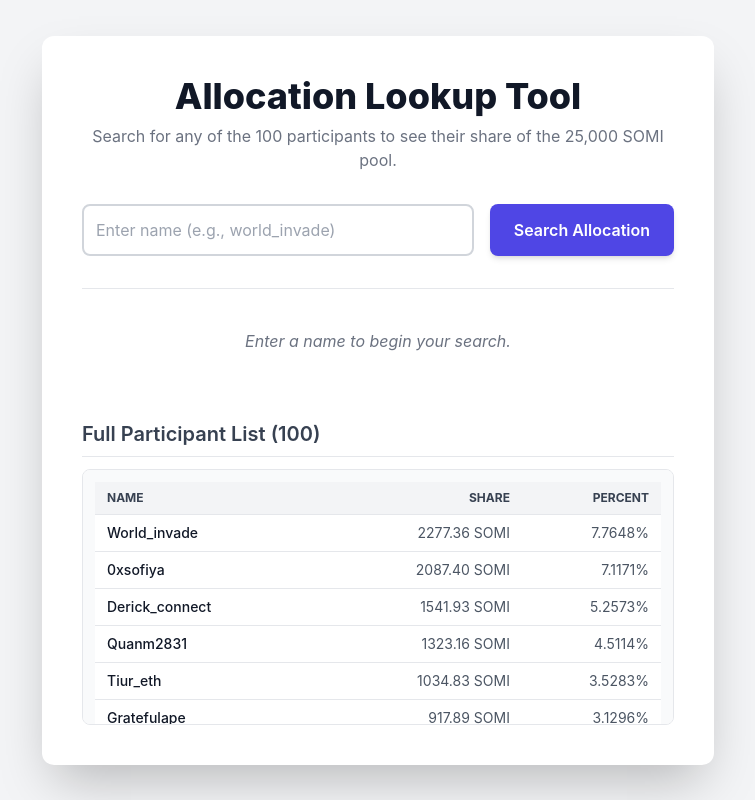
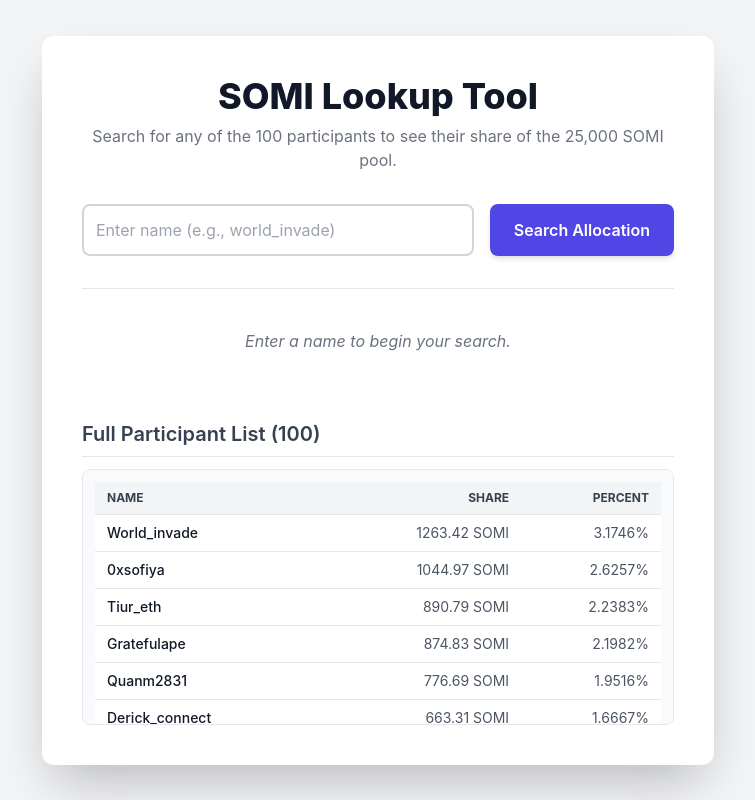
Before and after one commit to Kudabajingan/25D-Top-100-Somniayappers-Checker, a plain HTML site: page index.html in a window 1280 px wide. Shown: the whole page, without its empty margins (262-1017 px from the left). Drawn offline with nearby package versions, Linux system fonts and the light colour scheme.

Commit message:
Update index.html

```diff
--- a/index.html
+++ b/index.html
@@ -6,7 +6,6 @@
     <title>SOMI Allocation Lookup</title>
     <!-- Load Tailwind CSS -->
     <script src="https://cdn.tailwindcss.com"></script>
-    <!-- Configure Tailwind for Inter font and custom styling -->
     <script>
         tailwind.config = {
             theme: {
@@ -25,7 +24,6 @@
         }
     </script>
     <style>
-        /* Custom scrollbar for better aesthetics */
         .custom-scrollbar::-webkit-scrollbar {
             width: 8px;
         }
@@ -42,7 +40,7 @@
 
     <div class="w-full max-w-2xl bg-card-bg p-8 md:p-10 rounded-xl shadow-2xl space-y-8">
         <header class="text-center">
-            <h1 class="text-3xl md:text-4xl font-extrabold text-gray-900 mb-2">Allocation Lookup Tool</h1>
+            <h1 class="text-3xl md:text-4xl font-extrabold text-gray-900 mb-2">SOMI Lookup Tool</h1>
             <p class="text-gray-500">Search for any of the 100 participants to see their share of the 25,000 SOMI pool.</p>
         </header>
 
@@ -63,13 +61,10 @@
                 <h2 class="text-2xl font-bold text-gray-700">Allocation for <span id="outputName" class="text-primary"></span>:</h2>
 
                 <div class="grid grid-cols-2 gap-4 text-center">
-                    <!-- Share Amount Card -->
                     <div class="bg-blue-50 p-4 rounded-xl shadow-lg border-b-4 border-secondary">
                         <p class="text-sm font-medium text-gray-500">Share Amount</p>
                         <p id="outputShare" class="text-3xl font-extrabold text-secondary mt-1">0.00 SOMI</p>
                     </div>
-
-                    <!-- Percentage Card -->
                     <div class="bg-green-50 p-4 rounded-xl shadow-lg border-b-4 border-green-500">
                         <p class="text-sm font-medium text-gray-500">Percentage</p>
                         <p id="outputPercent" class="text-3xl font-extrabold text-green-600 mt-1">0.00%</p>
@@ -77,128 +72,123 @@
                 </div>
             </div>
 
-            <!-- Initial/Error Message -->
             <div id="messageOutput" class="text-center p-4">
                 <p class="text-gray-500 italic">Enter a name to begin your search.</p>
             </div>
         </div>
 
-        <!-- Full List Display -->
         <div class="mt-8">
             <h3 class="text-xl font-semibold text-gray-700 mb-3 border-b pb-2">Full Participant List (100)</h3>
             <div id="listContainer" class="h-64 overflow-y-scroll custom-scrollbar bg-gray-50 rounded-lg p-3 border">
-                <!-- List will be populated by JS -->
             </div>
         </div>
     </div>
 
     <script>
-        // --- DATASET: Updated for 25,000 SOMI reward pool ---
         const ALLOCATIONS = {
-          "world_invade": { "percent": "7.7648%", "share": 2277.36 },
-          "0xsofiya": { "percent": "7.1171%", "share": 2087.4 },
-          "derick_connect": { "percent": "5.2573%", "share": 1541.93 },
-          "quanm2831": { "percent": "4.5114%", "share": 1323.16 },
-          "tiur_eth": { "percent": "3.5283%", "share": 1034.83 },
-          "gratefulape": { "percent": "3.1296%", "share": 917.89 },
-          "elphie_l": { "percent": "2.8401%", "share": 832.98 },
-          "kaitoxbt": { "percent": "2.3697%", "share": 695.02 },
-          "kudabajingan": { "percent": "2.3517%", "share": 689.74 },
-          "drew589_eth": { "percent": "2.3286%", "share": 682.96 },
-          "litethex": { "percent": "1.8472%", "share": 541.77 },
-          "blocktvbee": { "percent": "1.8118%", "share": 531.38 },
-          "mbexbt": { "percent": "1.6996%", "share": 498.48 },
-          "ericclfung": { "percent": "1.6822%", "share": 493.38 },
-          "promisegamefi": { "percent": "1.6059%", "share": 471.0 },
-          "nojeeet": { "percent": "1.4319%", "share": 419.96 },
-          "evilhai88": { "percent": "1.3896%", "share": 407.56 },
-          "layerle0": { "percent": "1.3244%", "share": 388.43 },
-          "museowunsaram": { "percent": "1.2385%", "share": 363.24 },
-          "kiksman_": { "percent": "1.2361%", "share": 362.54 },
-          "unbothered9000": { "percent": "1.2273%", "share": 359.96 },
-          "timon_nick": { "percent": "1.2208%", "share": 358.05 },
-          "web3_tree": { "percent": "1.2073%", "share": 354.1 },
-          "imenlikovaog": { "percent": "1.1291%", "share": 331.15 },
-          "ausbro80": { "percent": "1.0207%", "share": 299.36 },
-          "0x_empire": { "percent": "0.8996%", "share": 263.84 },
-          "cherrycoco_6468": { "percent": "0.8807%", "share": 258.3 },
-          "cjay_btc": { "percent": "0.8700%", "share": 255.16 },
-          "carlxbt": { "percent": "0.8223%", "share": 241.17 },
-          "jife790": { "percent": "0.8016%", "share": 235.1 },
-          "artificialsham1": { "percent": "0.7612%", "share": 223.25 },
-          "vikking0909": { "percent": "0.7585%", "share": 222.46 },
-          "nftkira_kr": { "percent": "0.7436%", "share": 218.1 },
-          "0xbandal": { "percent": "0.7164%", "share": 210.12 },
-          "mr_samuel01": { "percent": "0.7148%", "share": 209.65 },
-          "thevput": { "percent": "0.7053%", "share": 206.86 },
-          "otishieu": { "percent": "0.6752%", "share": 198.03 },
-          "big_brosless": { "percent": "0.6369%", "share": 186.8 },
-          "kingcrypt_": { "percent": "0.4982%", "share": 146.12 },
-          "vothaithinh102": { "percent": "0.4945%", "share": 145.03 },
-          "zsombor_gulyas": { "percent": "0.4830%", "share": 141.66 },
-          "ronaldomen4691": { "percent": "0.4742%", "share": 139.08 },
-          "0xrimas": { "percent": "0.4683%", "share": 137.35 },
-          "zarafatoluu": { "percent": "0.4667%", "share": 136.88 },
-          "cliff3verse": { "percent": "0.4595%", "share": 134.77 },
-          "faruuq_1": { "percent": "0.4482%", "share": 131.45 },
-          "jpegbeekind": { "percent": "0.4248%", "share": 124.59 },
-          "zeenatweb3": { "percent": "0.3852%", "share": 112.98 },
-          "winnercfc60702": { "percent": "0.3484%", "share": 102.18 },
-          "sheikhsilicon": { "percent": "0.3461%", "share": 101.51 },
-          "cryptohubrd": { "percent": "0.3448%", "share": 101.13 },
-          "crazino87": { "percent": "0.3289%", "share": 96.46 },
-          "wave_jnr": { "percent": "0.3218%", "share": 94.38 },
-          "balt_ik": { "percent": "0.3204%", "share": 93.97 },
-          "kimgordong": { "percent": "0.3082%", "share": 90.39 },
-          "trong_hatachi": { "percent": "0.3059%", "share": 89.72 },
-          "0xrohitz": { "percent": "0.3004%", "share": 88.1 },
-          "mosolovale98427": { "percent": "0.2925%", "share": 85.79 },
-          "elvin82el": { "percent": "0.2906%", "share": 85.23 },
-          "anderoath": { "percent": "0.2676%", "share": 78.48 },
-          "andrewvas001": { "percent": "0.2432%", "share": 71.33 },
-          "hyder_nft": { "percent": "0.2418%", "share": 70.92 },
-          "calc_guy": { "percent": "0.2235%", "share": 65.55 },
-          "bmaplmj": { "percent": "0.2220%", "share": 65.11 },
-          "defiholic": { "percent": "0.2208%", "share": 64.76 },
-          "bluekvx": { "percent": "0.2170%", "share": 63.64 },
-          "vietcong6868": { "percent": "0.2167%", "share": 63.56 },
-          "treazweb3": { "percent": "0.2162%", "share": 63.41 },
-          "dutuchcryp15": { "percent": "0.2028%", "share": 59.48 },
-          "kolcent": { "percent": "0.1935%", "share": 56.75 },
-          "duongdong_leka": { "percent": "0.1519%", "share": 44.55 },
-          "trunglion_x": { "percent": "0.1500%", "share": 43.99 },
-          "alex394959": { "percent": "0.1487%", "share": 43.61 },
-          "tuyendevt": { "percent": "0.1368%", "share": 40.12 },
-          "top_crypto_nft": { "percent": "0.1354%", "share": 39.71 },
-          "cryptolorenzo2k": { "percent": "0.1343%", "share": 39.39 },
-          "xakerneo1": { "percent": "0.1138%", "share": 33.38 },
-          "chappie1409": { "percent": "0.1016%", "share": 29.79 },
-          "vasyl_khlibko": { "percent": "0.0989%", "share": 29.0 },
-          "angelclaw": { "percent": "0.0950%", "share": 27.86 },
-          "vmhoangit1408": { "percent": "0.0903%", "share": 26.48 },
-          "softlink__": { "percent": "0.0837%", "share": 24.55 },
-          "choi_bn": { "percent": "0.0824%", "share": 24.17 },
-          "kosmosgr175": { "percent": "0.0788%", "share": 23.11 },
-          "zeno_saputr": { "percent": "0.0725%", "share": 21.26 },
-          "hyperxoscar": { "percent": "0.0711%", "share": 20.85 },
-          "kabirpoet": { "percent": "0.0704%", "share": 20.65 },
-          "enejitrust": { "percent": "0.0689%", "share": 20.21 },
-          "marcosimonetti8": { "percent": "0.0680%", "share": 19.94 },
-          "riddlerthecat": { "percent": "0.0669%", "share": 19.62 },
-          "ahmedhaq01": { "percent": "0.0655%", "share": 19.21 },
-          "ajah_elube": { "percent": "0.0650%", "share": 19.06 },
-          "fromnessx": { "percent": "0.0637%", "share": 18.68 },
-          "bnvnaz65175": { "percent": "0.0465%", "share": 13.64 },
-          "ayanahmed83": { "percent": "0.0333%", "share": 9.77 },
-          "vutunglam29": { "percent": "0.0289%", "share": 8.48 },
-          "lovaniceth": { "percent": "0.0272%", "share": 7.98 },
-          "qimahofweb3": { "percent": "0.0247%", "share": 7.24 },
-          "cybergrek": { "percent": "0.0167%", "share": 4.9 },
-          "truonggiangle99": { "percent": "0.0152%", "share": 4.46 }
+          "world_invade": { "percent": "3.1746%", "share": 1263.42 },
+          "0xsofiya": { "percent": "2.6257%", "share": 1044.97 },
+          "tiur_eth": { "percent": "2.2383%", "share": 890.79 },
+          "gratefulape": { "percent": "2.1982%", "share": 874.83 },
+          "quanm2831": { "percent": "1.9516%", "share": 776.69 },
+          "derick_connect": { "percent": "1.6667%", "share": 663.31 },
+          "kaitoxbt": { "percent": "1.4836%", "share": 590.44 },
+          "ffvv1211": { "percent": "1.4412%", "share": 573.57 },
+          "elphie_l": { "percent": "1.4330%", "share": 570.31 },
+          "kudabajingan": { "percent": "1.3936%", "share": 554.63 },
+          "ericclfung": { "percent": "1.3864%", "share": 551.76 },
+          "jgonzalezferrer": { "percent": "1.3855%", "share": 551.4 },
+          "museowunsaram": { "percent": "1.2855%", "share": 511.6 },
+          "mbexbt": { "percent": "1.1510%", "share": 458.07 },
+          "evilhai88": { "percent": "1.1450%", "share": 455.68 },
+          "kiksman_": { "percent": "1.1396%", "share": 453.53 },
+          "jundokaito": { "percent": "1.0339%", "share": 411.47 },
+          "unbothered9000": { "percent": "0.9605%", "share": 382.26 },
+          "timon_nick": { "percent": "0.8513%", "share": 338.8 },
+          "promisegamefi": { "percent": "0.8479%", "share": 337.44 },
+          "jife790": { "percent": "0.8313%", "share": 330.84 },
+          "crazino87": { "percent": "0.8229%", "share": 327.5 },
+          "litethex": { "percent": "0.8092%", "share": 322.05 },
+          "mr_samuel01": { "percent": "0.8051%", "share": 320.41 },
+          "dreweth": { "percent": "0.7543%", "share": 300.2 },
+          "teaonax": { "percent": "0.7323%", "share": 291.44 },
+          "elvin82el": { "percent": "0.7274%", "share": 289.49 },
+          "layerle0": { "percent": "0.6949%", "share": 276.55 },
+          "favochino23": { "percent": "0.6116%", "share": 243.4 },
+          "jpegbeekind": { "percent": "0.5827%", "share": 231.9 },
+          "imenlikovaog": { "percent": "0.5718%", "share": 227.56 },
+          "cjay_btc": { "percent": "0.5606%", "share": 223.1 },
+          "seongmoolee": { "percent": "0.5536%", "share": 220.32 },
+          "desola__xn": { "percent": "0.5507%", "share": 219.17 },
+          "vikking0909": { "percent": "0.5464%", "share": 217.46 },
+          "tessweb3_": { "percent": "0.5354%", "share": 213.08 },
+          "0x_empire": { "percent": "0.5231%", "share": 208.18 },
+          "toylan20": { "percent": "0.5113%", "share": 203.49 },
+          "nojeeet": { "percent": "0.5111%", "share": 203.41 },
+          "blocktvbee": { "percent": "0.5010%", "share": 199.39 },
+          "thanistarr": { "percent": "0.4983%", "share": 198.31 },
+          "teaonchain": { "percent": "0.4870%", "share": 193.82 },
+          "faruuq_1": { "percent": "0.4716%", "share": 187.69 },
+          "zeenatweb3": { "percent": "0.4690%", "share": 186.65 },
+          "hyder_nft": { "percent": "0.4665%", "share": 185.66 },
+          "akiraryukyu": { "percent": "0.4592%", "share": 182.75 },
+          "otishieu": { "percent": "0.4365%", "share": 173.72 },
+          "carlxbt": { "percent": "0.4178%", "share": 166.28 },
+          "andrewvas001": { "percent": "0.4155%", "share": 165.36 },
+          "vietcong6868": { "percent": "0.4150%", "share": 165.16 },
+          "cliff3verse": { "percent": "0.4078%", "share": 162.3 },
+          "kingcrypt_": { "percent": "0.4032%", "share": 160.47 },
+          "fromnessx": { "percent": "0.4000%", "share": 159.19 },
+          "ayanahmed83": { "percent": "0.3957%", "share": 157.48 },
+          "zarafatoluu": { "percent": "0.3708%", "share": 147.57 },
+          "enejitrust": { "percent": "0.3702%", "share": 147.33 },
+          "artificialsham1": { "percent": "0.3688%", "share": 146.77 },
+          "gamingwithives": { "percent": "0.3676%", "share": 146.3 },
+          "top_crypto_nft": { "percent": "0.3624%", "share": 144.23 },
+          "yax_republic": { "percent": "0.3612%", "share": 143.75 },
+          "ardemorla": { "percent": "0.3601%", "share": 143.31 },
+          "fair005_art": { "percent": "0.3571%", "share": 142.12 },
+          "heistruthx": { "percent": "0.3542%", "share": 140.96 },
+          "jude_malak": { "percent": "0.3518%", "share": 140.01 },
+          "only1beniory": { "percent": "0.3444%", "share": 137.06 },
+          "djemmm_eth": { "percent": "0.3427%", "share": 136.39 },
+          "vasyl_khlibko": { "percent": "0.3420%", "share": 136.11 },
+          "xakerneo1": { "percent": "0.3411%", "share": 135.75 },
+          "web3_tree": { "percent": "0.3338%", "share": 132.85 },
+          "duongdong_leka": { "percent": "0.3282%", "share": 130.62 },
+          "thevput": { "percent": "0.3136%", "share": 124.81 },
+          "axe9505": { "percent": "0.2991%", "share": 119.04 },
+          "0xrimas": { "percent": "0.2988%", "share": 118.92 },
+          "the_whisper_er": { "percent": "0.2966%", "share": 118.04 },
+          "haiman_r": { "percent": "0.2933%", "share": 116.73 },
+          "balt_ik": { "percent": "0.2885%", "share": 114.82 },
+          "big_brosless": { "percent": "0.2876%", "share": 114.46 },
+          "bnvnaz65175": { "percent": "0.2850%", "share": 113.42 },
+          "ausbro80": { "percent": "0.2842%", "share": 113.11 },
+          "trucnguyen1409": { "percent": "0.2756%", "share": 109.68 },
+          "0xfarmed": { "percent": "0.2722%", "share": 108.33 },
+          "mosolovale98427": { "percent": "0.2569%", "share": 102.24 },
+          "riddlerthecat": { "percent": "0.2550%", "share": 101.48 },
+          "lovaniceth": { "percent": "0.2494%", "share": 99.26 },
+          "cherrycoco_6468": { "percent": "0.2435%", "share": 96.91 },
+          "kolcent": { "percent": "0.2435%", "share": 96.91 },
+          "ronaldomen4691": { "percent": "0.2340%", "share": 93.13 },
+          "zeno_saputr": { "percent": "0.2323%", "share": 92.45 },
+          "avarinjung": { "percent": "0.2310%", "share": 91.93 },
+          "cryptohubrd": { "percent": "0.2294%", "share": 91.3 },
+          "yappmasterdt": { "percent": "0.2284%", "share": 90.9 },
+          "karn_bored": { "percent": "0.2245%", "share": 89.35 },
+          "itskkoma": { "percent": "0.2170%", "share": 86.36 },
+          "netobliss_web3": { "percent": "0.2149%", "share": 85.53 },
+          "tuyendevt": { "percent": "0.2112%", "share": 84.05 },
+          "anniemoses01": { "percent": "0.2097%", "share": 83.46 },
+          "nftkira_kr": { "percent": "0.2056%", "share": 81.82 },
+          "softlink__": { "percent": "0.2028%", "share": 80.71 },
+          "cryptolorenzo2k": { "percent": "0.2027%", "share": 80.67 },
+          "thienbinhad": { "percent": "0.2022%", "share": 80.47 }
         };
 
         const participantInput = document.getElementById('participantName');
-        const resultContainer = document.getElementById('resultContainer');
         const resultOutput = document.getElementById('resultOutput');
         const messageOutput = document.getElementById('messageOutput');
         const outputName = document.getElementById('outputName');
@@ -249,11 +239,9 @@
 
             if (allocationData) {
                 const originalName = lookupKey.charAt(0).toUpperCase() + lookupKey.slice(1);
-
                 outputName.textContent = originalName;
                 outputShare.textContent = `${allocationData.share.toFixed(2)} SOMI`;
                 outputPercent.textContent = allocationData.percent;
-
                 messageOutput.classList.add('hidden');
                 resultOutput.classList.remove('hidden');
             } else {
```
